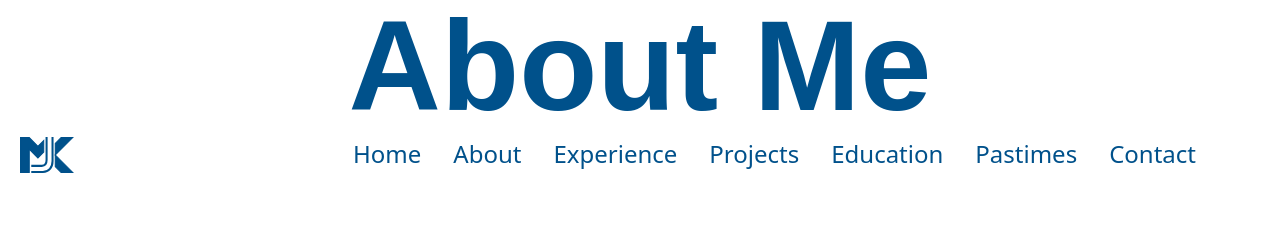
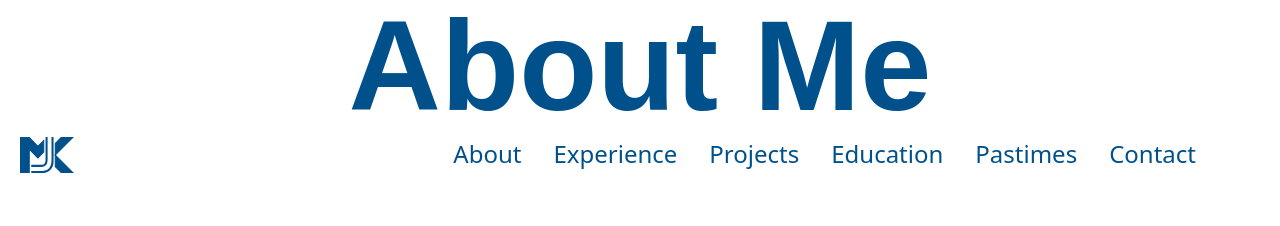
Before and after one commit to mjkeeble/cv_2023_react, a React (Vite) app: page / in a window 1280 px wide. Shown: the part 1540-1766 px from the top of the page. Built offline with nearby package versions, Linux system fonts and the light colour scheme.

Commit message:
revise navbar, make logo clickable

```diff
--- a/src/components/navbar/index.tsx
+++ b/src/components/navbar/index.tsx
@@ -14,14 +14,6 @@ export const Navbar: React.FC = () => {
     <>
       <div className="lg:hidden block absolute top-14 w-full left-0 right-0 bg-white transition ">
         <ul className="text-center pt-4 text-[24px]">
-          <Link spy={true} smooth={true} to="Home">
-            <li
-              className="py-4 text-blue-600 border-b border-charcoal-800 hover:bg-charcoal-800 hover:rounded cursor-pointer"
-              onClick={handleClick}
-            >
-              Home
-            </li>
-          </Link>
           <Link spy={true} smooth={true} to="About">
             <li
               className="py-4 text-blue-600 border-b border-charcoal-800 hover:bg-charcoal-800 hover:rounded cursor-pointer"
@@ -79,16 +71,13 @@ export const Navbar: React.FC = () => {
     <nav className="sticky top-0 bg-white z-[100]">
       <div className="h-10vh flex justify-between z-50 text-blue-600 px-5 py-4">
         <div className="flex items-center flex-1">
+        <Link spy={true} smooth={true} to="Home">
           <img className="h-9" src="/mjk_logo_cv.svg" alt="" />
+          </Link>
         </div>
         <div className="lg:flex lg:flex-1 items-center justify-end font-normal hidden">
           <div className="flex-10">
             <ul className="flex gap-8 mr-16 text-[24px]">
-              <Link spy={true} smooth={true} to="Home">
-                <li className="text-blue-600 hover:text-blue-300 border-b-2 border-white hover:border-blue-300 transition cursor-pointer">
-                  Home
-                </li>
-              </Link>
               <Link spy={true} smooth={true} to="About">
                 <li className="text-blue-600 hover:text-blue-300 border-b-2 border-white hover:border-blue-300 transition cursor-pointer">
                   About
--- a/src/data/work-experience.json
+++ b/src/data/work-experience.json
@@ -14,7 +14,7 @@
         }
       ],
       "responsibilities": [
-        "Contributed to the conception and full-stack development of internal process and administration tools with TypeScript and PostgreSQL, GraphQL, SQL and React",
+        "Contributed to the conception and full-stack development of internal process and administration tools with TypeScript, React, GraphQL, SQL and PostgreSQL",
         "Developed unit (Jest) and end-to-end (Cypress) tests",
         "Agile-based product management including scoping, definition and delivery of new system areas, task definition and sprint management"
       ]
```
